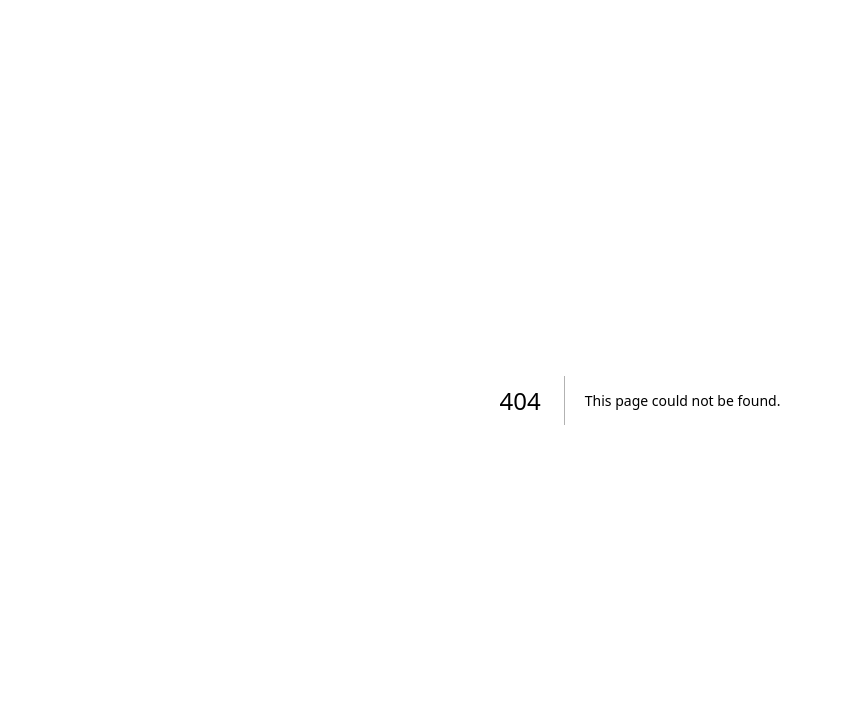
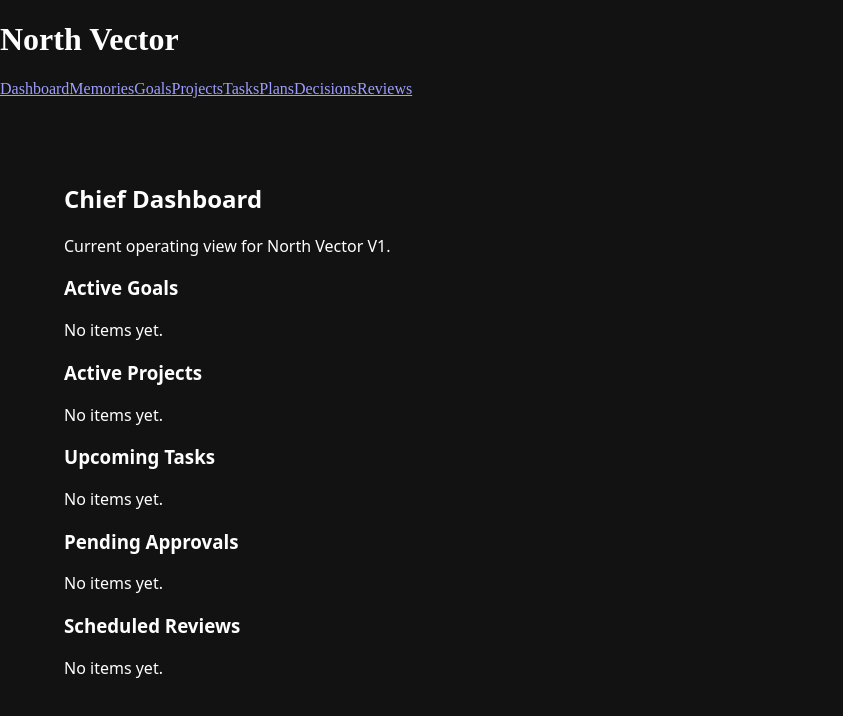
Before and after one commit to nishadbasrur/TheNorthVectorProject, a Next.js app: page /dashboard in a window 1280 px wide. Before the commit this address had no page. Shown: the top 716 px of the page, without its empty margins (0-843 px from the left). Built offline with nearby package versions, Linux system fonts and the light colour scheme.

Commit message:
Build dashboard screen

```diff
--- /dev/null
+++ b/app/dashboard/page.tsx
@@ -0,0 +1,20 @@
+import { AppShell } from "@/components/layout/app-shell";
+
+const sections = ["Active Goals", "Active Projects", "Upcoming Tasks", "Pending Approvals", "Scheduled Reviews"];
+
+export default function DashboardPage() {
+  return (
+    <AppShell>
+      <h2>Chief Dashboard</h2>
+      <p>Current operating view for North Vector V1.</p>
+      <div>
+        {sections.map((section) => (
+          <section key={section}>
+            <h3>{section}</h3>
+            <p>No items yet.</p>
+          </section>
+        ))}
+      </div>
+    </AppShell>
+  );
+}
```
